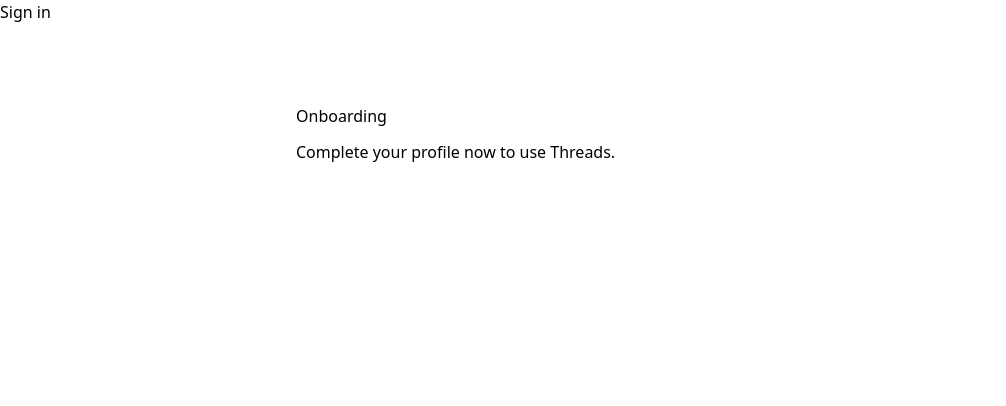
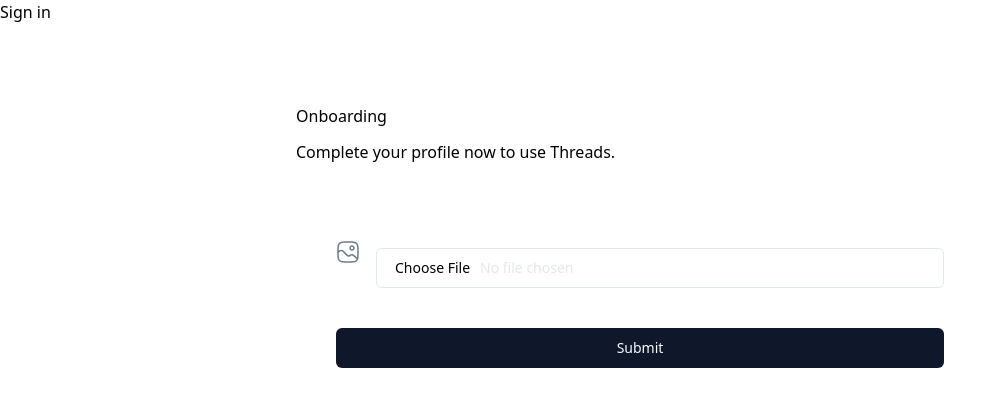
Before and after one commit to leighTOR/threads, a Next.js app: page /onboarding in a window 1280 px wide. Shown: the top 406 px of the page, without its empty margins (0-1006 px from the left). Built offline with nearby package versions, Linux system fonts and the light colour scheme; no server answers.

Commit message:
created profile photo form field

```diff
--- a/components/forms/AccountProfile.tsx
+++ b/components/forms/AccountProfile.tsx
@@ -1,8 +1,21 @@
-"use client"
-import { useForm } from 'react-hook-form';
-import { Form } from "../ui/form";
-import { zodResolver } from '@hookform/resolvers/zod';
-import { UserValidation } from '@/lib/validations/user';
+"use client";
+import { Button } from "@/components/ui/button";
+import {
+  Form,
+  FormControl,
+  FormDescription,
+  FormField,
+  FormItem,
+  FormLabel,
+  FormMessage,
+} from "@/components/ui/form";
+import { Input } from "@/components/ui/input";
+import { useForm } from "react-hook-form";
+import { zodResolver } from "@hookform/resolvers/zod";
+import { UserValidation } from "@/lib/validations/user";
+import * as z from "zod";
+import Image from "next/image";
+import { ChangeEvent } from "react";
 
 interface Props {
   user: {
@@ -17,21 +30,70 @@
 }
 
 const AccountProfile = ({ user, btnTitle }: Props) => {
-
   const form = useForm({
     resolver: zodResolver(UserValidation),
     defaultValues: {
-            profile_photo: '',
-            name: '',
-            username: '',
-            bio: ''
-        }
+      profile_photo: "",
+      name: "",
+      username: "",
+      bio: "",
+    },
   });
-    return (
-        <Form>
 
-        </Form>
-    )
+  const handleImage = (e: ChangeEvent, fieldChange: (value: string) => void) => {
+    e.preventDefault();
   }
 
+  function onSubmit(values: z.infer<typeof UserValidation>) {
+    console.log(values);
+  }
+
+  return (
+    <Form {...form}>
+      <form
+      onSubmit={form.handleSubmit(onSubmit)}
+      className="flex flex-col justify-start gap-10">
+        <FormField
+          control={form.control}
+          name="profile_photo"
+          render={({ field }) => (
+            <FormItem className="flex items-cter gap-4">
+              <FormLabel className="account-form_image-label">
+                {field.value ? (
+                  <Image
+                    src={field.value}
+                    alt="profile photo"
+                    width={96}
+                    height={96}
+                    priority
+                    className="rounded-full object-contain"
+                    />
+                ) : (
+                    <Image
+                    src="/assets/profile.svg"
+                    alt="profile photo"
+                    width={24}
+                    height={24}
+                    className="object-contain"
+                    />
+                )}
+                </FormLabel>
+              <FormControl className="flex-1 text-base-semibold text-gray-200">
+                <Input
+                type="file"
+                accept="image/*"
+                placeholder="Upload a photo"
+                className="account-form_image-input"
+                onChange={(e) => handleImage(e, field.onChange)}
+                />
+              </FormControl>
+            </FormItem>
+          )}
+        />
+        <Button type="submit">Submit</Button>
+      </form>
+    </Form>
+  );
+};
+
 export default AccountProfile;
--- /dev/null
+++ b/components/ui/input.tsx
@@ -0,0 +1,25 @@
+import * as React from "react"
+
+import { cn } from "@/lib/utils"
+
+export interface InputProps
+  extends React.InputHTMLAttributes<HTMLInputElement> {}
+
+const Input = React.forwardRef<HTMLInputElement, InputProps>(
+  ({ className, type, ...props }, ref) => {
+    return (
+      <input
+        type={type}
+        className={cn(
+          "flex h-10 w-full rounded-md border border-slate-200 bg-white px-3 py-2 text-sm ring-offset-white file:border-0 file:bg-transparent file:text-sm file:font-medium placeholder:text-slate-500 focus-visible:outline-none focus-visible:ring-2 focus-visible:ring-slate-950 focus-visible:ring-offset-2 disabled:cursor-not-allowed disabled:opacity-50 dark:border-slate-800 dark:bg-slate-950 dark:ring-offset-slate-950 dark:placeholder:text-slate-400 dark:focus-visible:ring-slate-300",
+          className
+        )}
+        ref={ref}
+        {...props}
+      />
+    )
+  }
+)
+Input.displayName = "Input"
+
+export { Input }
```
Lines whose indentation alone changed are shown as unchanged.
